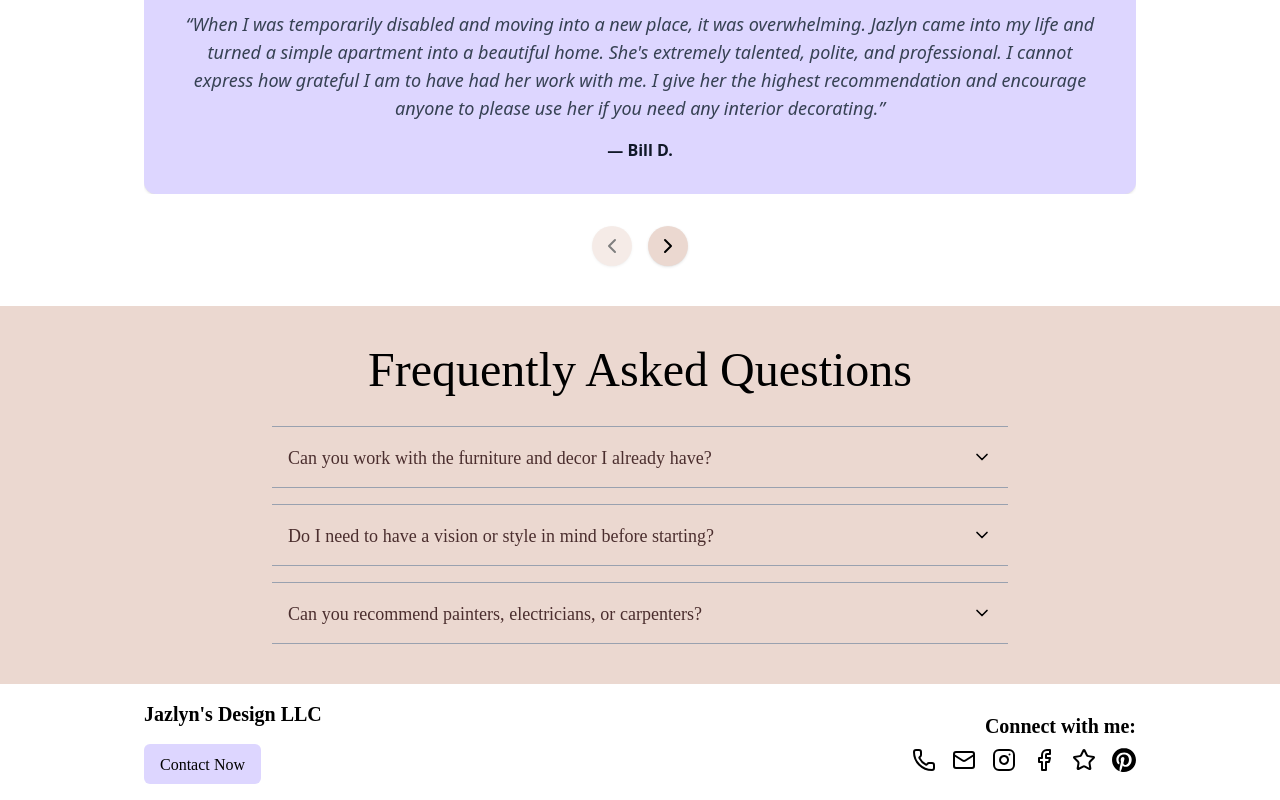
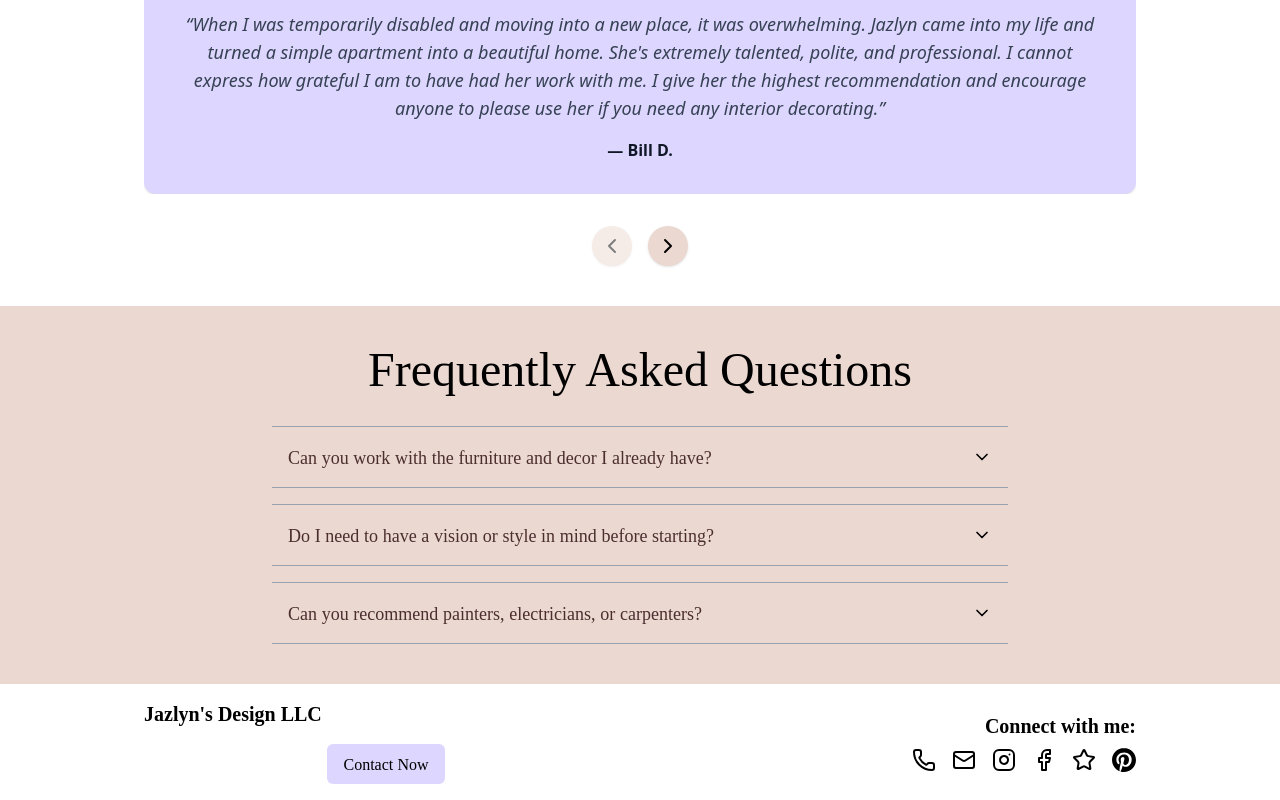
Before and after one commit to Wlyates00/Jazlyns-design, a React (Vite) app: page / in a window 1280 px wide. Shown: the part 1354-2154 px from the top of the page. Built offline with nearby package versions, Linux system fonts and the light colour scheme; a web font is replaced by a local one.

Commit message:
Fixed alignment in footer

```diff
--- a/src/components/Footer.tsx
+++ b/src/components/Footer.tsx
@@ -11,7 +11,7 @@ export default function Footer() {
                   <p className="text-xl font-semibold text-center sm:text-left font-playfair">
                      Jazlyn's Design LLC
                   </p>
-                  <Link to="/contact">
+                  <Link to="/contact" className="w-full flex justify-center">
                      <button className="bg-violet-200 max-w-42 rounded-md px-4 py-2 font-medium font-georgian hover:bg-violet-100 transition">
                         Contact Now
                      </button>
```
